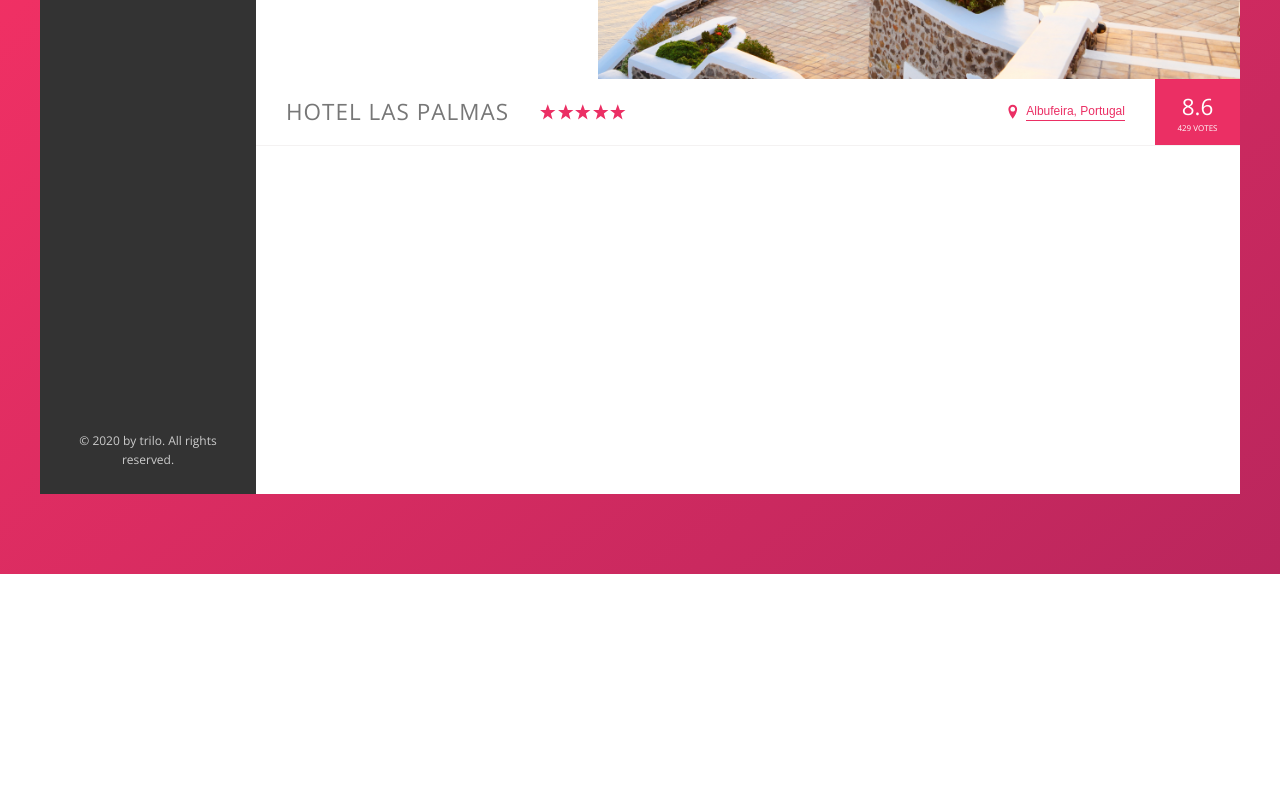
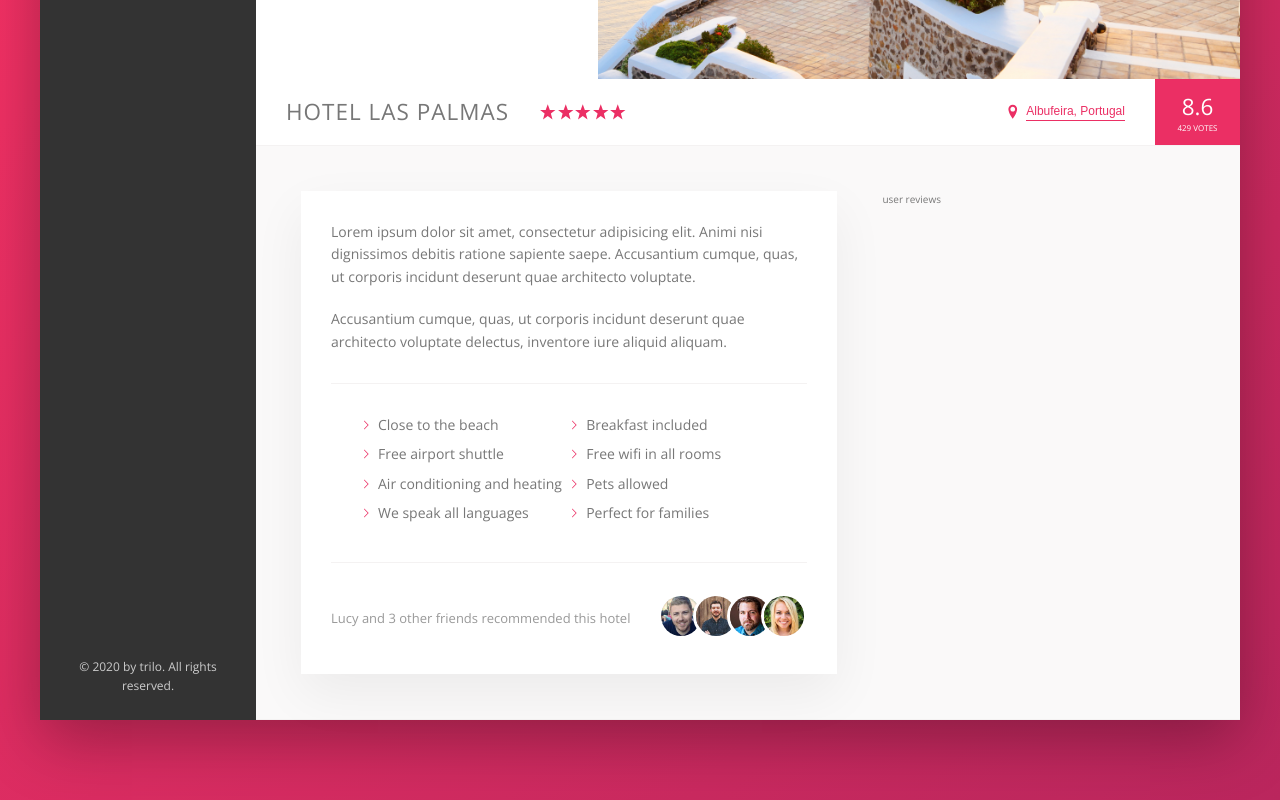
Before and after one commit to asinduvg/trillo, a website: page index.html in a window 1280 px wide. Shown: the part 456-1256 px from the top of the page. Before the commit the page ends 1030 px from the top, so only its background shows below. Drawn offline with nearby package versions, Linux system fonts and the light colour scheme.

Commit message:
description section done

```diff
--- a/index.html
+++ b/index.html
@@ -144,6 +144,58 @@
               <div class="overview__rating-count">429 votes</div>
             </div>
           </div>
+          <div class="detail">
+            <div class="description">
+              <p class="paragraph">
+                Lorem ipsum dolor sit amet, consectetur adipisicing elit. Animi
+                nisi dignissimos debitis ratione sapiente saepe. Accusantium
+                cumque, quas, ut corporis incidunt deserunt quae architecto
+                voluptate.
+              </p>
+              <p class="paragraph">
+                Accusantium cumque, quas, ut corporis incidunt deserunt quae
+                architecto voluptate delectus, inventore iure aliquid aliquam.
+              </p>
+              <ul class="list">
+                <li class="list__item">Close to the beach</li>
+                <li class="list__item">Breakfast included</li>
+                <li class="list__item">Free airport shuttle</li>
+                <li class="list__item">Free wifi in all rooms</li>
+                <li class="list__item">Air conditioning and heating</li>
+                <li class="list__item">Pets allowed</li>
+                <li class="list__item">We speak all languages</li>
+                <li class="list__item">Perfect for families</li>
+              </ul>
+              <div class="recommend">
+                <p class="recommend__count">
+                  Lucy and 3 other friends recommended this hotel
+                </p>
+                <div class="recommend__friends">
+                  <img
+                    src="img/user-3.jpg"
+                    alt="friend 1"
+                    class="recommend__photo"
+                  />
+                  <img
+                    src="img/user-4.jpg"
+                    alt="friend 2"
+                    class="recommend__photo"
+                  />
+                  <img
+                    src="img/user-5.jpg"
+                    alt="friend 3"
+                    class="recommend__photo"
+                  />
+                  <img
+                    src="img/user-6.jpg"
+                    alt="friend 4"
+                    class="recommend__photo"
+                  />
+                </div>
+              </div>
+            </div>
+            <div class="user-reviews">user reviews</div>
+          </div>
         </main>
       </div>
     </div>
--- a/sass/_base.scss
+++ b/sass/_base.scss
@@ -12,7 +12,10 @@
   --color-grey-dark-2: #777;
   --color-grey-dark-3: #999;
 
-  --shadow-dark: box-shadow: 0 2rem 6rem rgba(0, 0, 0, 0.3);
+  --shadow-dark: 0 2rem 6rem rgba(0, 0, 0, 0.3);
+  --shadow-light: 0 2rem 5rem rgba(0, 0, 0, 0.06);
+
+  --line: 1px solid var(--color-grey-light-2);
 }
 
 * {
--- a/sass/_component.scss
+++ b/sass/_component.scss
@@ -202,7 +202,7 @@
 .overview {
   display: flex; // to remove white spaces in child svg's
   align-items: center;
-  border-bottom: 1px solid var(--color-grey-light-2);
+  border-bottom: var(--line);
 
   &__heading {
     font-size: 2.25rem;
@@ -298,3 +298,73 @@
     box-shadow: none;
   }
 }
+
+/////////////////////////////////////////////
+///// PARAGRAPH
+.paragraph:not(:last-of-type) {
+  // apply for the same types (eg. <p>)
+  margin-bottom: 2rem;
+}
+
+/////////////////////////////////////////////
+///// LIST
+.list {
+  list-style: none;
+  margin: 3rem 0;
+  padding: 3rem;
+  border-top: var(--line);
+  border-bottom: var(--line);
+
+  display: flex;
+  flex-wrap: wrap;
+
+  &__item {
+    flex: 0 0 50%;
+    margin-bottom: 0.7rem;
+  }
+
+  &__item::before {
+    content: "";
+    display: inline-block;
+    height: 1rem;
+    width: 1rem;
+    margin-right: 0.7rem;
+
+    // older browders
+    // background-image: url(../img/chevron-thin-right.svg);
+    // background-size: cover;
+
+    // newer browsers - masks
+    background-color: var(--color-primary);
+    -webkit-mask-image: url(../img/chevron-thin-right.svg);
+    -webkit-mask-size: cover;
+  }
+}
+
+/////////////////////////////////////////////
+///// RECOMMEND
+.recommend {
+  font-size: 1.3rem;
+  color: var(--color-grey-dark-3);
+  display: flex;
+  align-items: center;
+
+  &__count {
+    margin-right: auto;
+  }
+
+  &__friends {
+  }
+
+  &__photo {
+    box-sizing: content-box;
+    height: 4rem;
+    width: 4rem;
+    border-radius: 50%;
+    border: 3px solid #fff;
+
+    &:not(:last-child) {
+      margin-right: -1.5rem;
+    }
+  }
+}
--- a/sass/_layout.scss
+++ b/sass/_layout.scss
@@ -13,7 +13,7 @@
   align-items: center;
   height: 7rem;
   background-color: #fff;
-  border-bottom: 1px solid var(--color-grey-light-2);
+  border-bottom: var(--line);
 }
 
 .content {
@@ -31,5 +31,24 @@
 .hotel-view {
   background-color: #fff;
   flex: 1;
-  height: 80rem;
 }
+
+.detail {
+  display: flex;
+  padding: 4.5rem;
+  background-color: var(--color-grey-light-1);
+  border-bottom: var(--line);
+}
+
+.description {
+  flex: 0 0 60%;
+  font-size: 1.4rem;
+  margin-right: 4.5rem;
+  padding: 3rem;
+  background-color: #fff;
+  box-shadow: var(--shadow-light);
+}
+
+.user-reviews {
+  flex: 1;
+}
```
Also changed, not shown: css/style.css.
